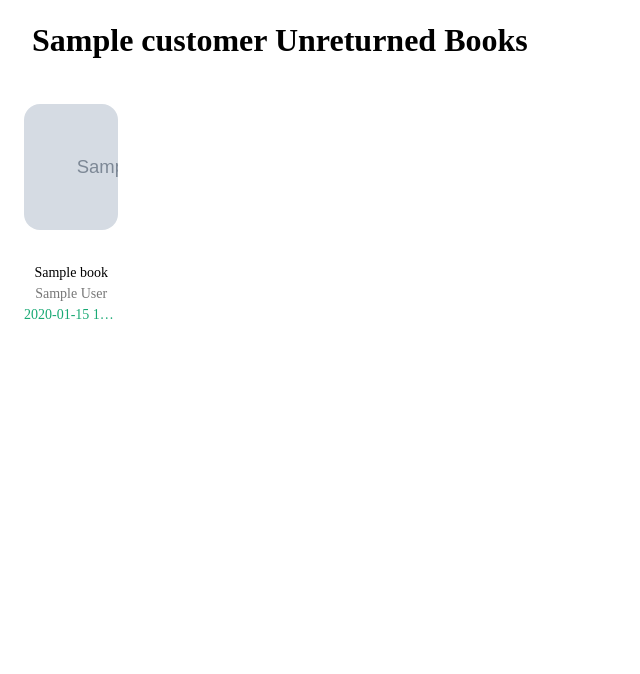
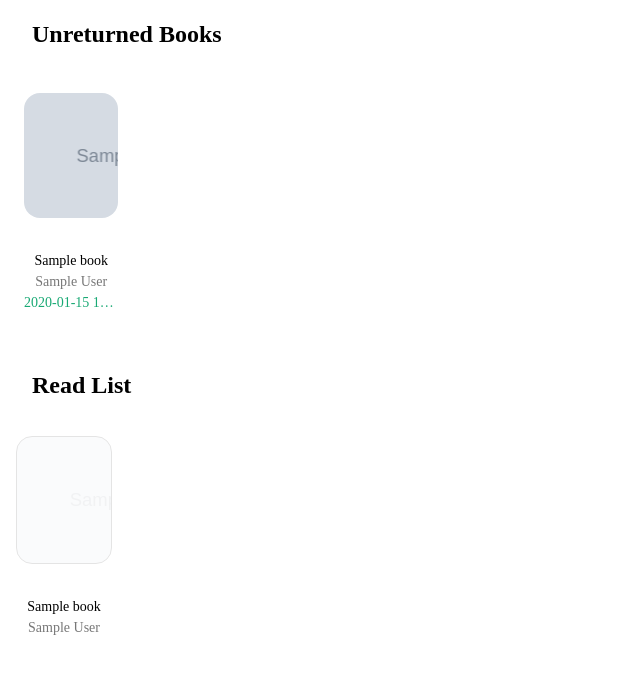
Before and after one commit to Jackevansevo/FlaskBerry, a Flask app: template flaskberry/templates/customer_page.html in a window 1280 px wide. Shown: the part 68-742 px from the top of the page, without its empty margins (0-640 px from the left). Run offline with Flask 2, Linux system fonts and the light colour scheme; the template is opened without the code that fills it: most values are stand-ins (such as "Sample title", 1, 10 or a date in 2020); grey boxes marked "Sample" are stand-in pictures; some libraries are stand-ins or nearby versions.

Commit message:
all the things

```diff
--- a/flaskberry/__init__.py
+++ b/flaskberry/__init__.py
@@ -1,5 +1,6 @@
 from flask import Flask
 from pony.orm import Database, db_session
+from flask_bcrypt import Bcrypt
 import os
 
 basedir = os.path.abspath(os.path.dirname(__file__))
@@ -7,6 +8,7 @@ basedir = os.path.abspath(os.path.dirname(__file__))
 app = Flask(__name__)
 app.wsgi_app = db_session(app.wsgi_app)
 app.config.from_object('config')
+bcrypt = Bcrypt(app)
 
 
 db = Database()
--- a/flaskberry/populate_db.py
+++ b/flaskberry/populate_db.py
@@ -27,7 +27,7 @@ def add_data():
     for i in range(1, 5):
         Customer(
             forename=faker.first_name(), surname=faker.last_name(),
-            email=faker.email(), password='test'
+            email=faker.email(), password=b'test'
         )
 
     # Create some sample books
--- a/flaskberry/templates/authors.html
+++ b/flaskberry/templates/authors.html
@@ -20,7 +20,6 @@
                 <span class="pv2 ph3 tl">
                     <a href="{{ book.url }}" class="link">{{ book }} </a>
                 </span>
-                <span class="pv2 ph3 light-silver i tr">#{{ book.num_copies }}</span>
             </p>
             {% endfor %}
         {% endfor %}
--- a/flaskberry/templates/base.html
+++ b/flaskberry/templates/base.html
@@ -3,7 +3,7 @@
     <head>
         <meta charset="UTF-8">
         <title>FlaskBerry</title>
-        <link rel="stylesheet" href="https://unpkg.com/tachyons@4.5.5/css/tachyons.min.css"/>
+        <link rel="stylesheet" href="{{ url_for('static', filename='node_modules/tachyons/css/tachyons.min.css') }}"/>
         <link href="https://maxcdn.bootstrapcdn.com/font-awesome/4.7.0/css/font-awesome.min.css" rel="stylesheet">
         <link type="image/x-icon" rel="shortcut icon" href="{{ url_for('static', filename='img/favicon-book.ico') }}?v={{1.0.0}}">
     </head>
@@ -22,7 +22,7 @@
                         <i class="fa fa-sign-out fa-fw" aria-hidden="true"></i> Sign Out
                     </button>
                 </form>
-                <a class="link hover-gray dark-gray f6 f5-l dib mr3 mr4-l" href="{{ current_user.url }}" title="Home"><i class="fa fa-user fa-fw" aria-hidden="true"></i>{{ current_user.forename }}</a>
+                <a class="link hover-gray dark-gray f6 f5-l dib mr3 mr4-l" href="{{ current_user.url }}" title="Home"><i class="fa fa-user fa-fw" aria-hidden="true"></i>Account</a>
             {% else %}
                 <a class="link hover-gray dark-gray f6 f5-l dib mr3 mr4-l" href="{{ url_for('login') }}" title="Home"><i class="fa fa-sign-in fa-fw" aria-hidden="true"></i> Login</a>
             {% endif %}
--- a/flaskberry/templates/customer_page.html
+++ b/flaskberry/templates/customer_page.html
@@ -1,7 +1,9 @@
 {% extends "base.html" %}
 
 {% block body %}
-<h1 class="pl4">{{ customer }} Unreturned Books</h1>
+
+{% if customer.unreturned_loans %}
+    <h1 class="pl4 f3 lh-copy">Unreturned Books</h1>
     <article>
         <div class="cf pa2">
             {% for loan in customer.unreturned_loans %}
@@ -23,4 +25,27 @@
             {% endfor %}
         </div>
     </article>
+{% endif %}
+
+</article>
+{% if customer.read_list %}
+    <h1 class="pl4 f3 lh-copy">Read List</h1>
+    {% for book in customer.read_list %}
+        <div class="fl w-50 w-25-m w-10-l pa3">
+            <a href="{{ book.url }}" class="db link dim tc">
+                <div class="aspect-ratio aspect-ratio--3x4 mb4">
+                    <div class="aspect-ratio--object cover br4 cover {% if not book.is_available %} o-10 ba b--black {% endif %}" style="background:url( {{book.img}} );"></div>
+                </div>
+                <dl class="mt2 f6 lh-copy">
+                    <dt class="clip">Title</dt>
+                    <dd class="ml0 black truncate w-100">{{ book.title }}</dd>
+                    <dt class="clip">Author</dt>
+                    <dd class="ml0 gray truncate w-100">{{ book.author_names }}</dd>
+                </dl>
+            </a>
+        </div>
+    {% endfor %}
+    <article>
+{% endif %}
+
 {% endblock body %}
--- a/flaskberry/templates/genres.html
+++ b/flaskberry/templates/genres.html
@@ -18,7 +18,6 @@
             {% for book in genre.books %}
                 <p class="pv2 ph3">
                     <a href="{{ book.url }}" class="link">{{ book }} </a>
-                    <span class="pv2 ph3 b light-silver i">#{{ book.num_copies }}</span>
                 </p>
             {% endfor %}
         {% endfor %}
```
Also changed, not shown: flaskberry/models.py (+22 -6 lines), flaskberry/static/package.json (added, +14 -0 lines), flaskberry/templates/book_page.html (+4 -7 lines), 1 other file. Lines whose indentation alone changed are shown as unchanged.
